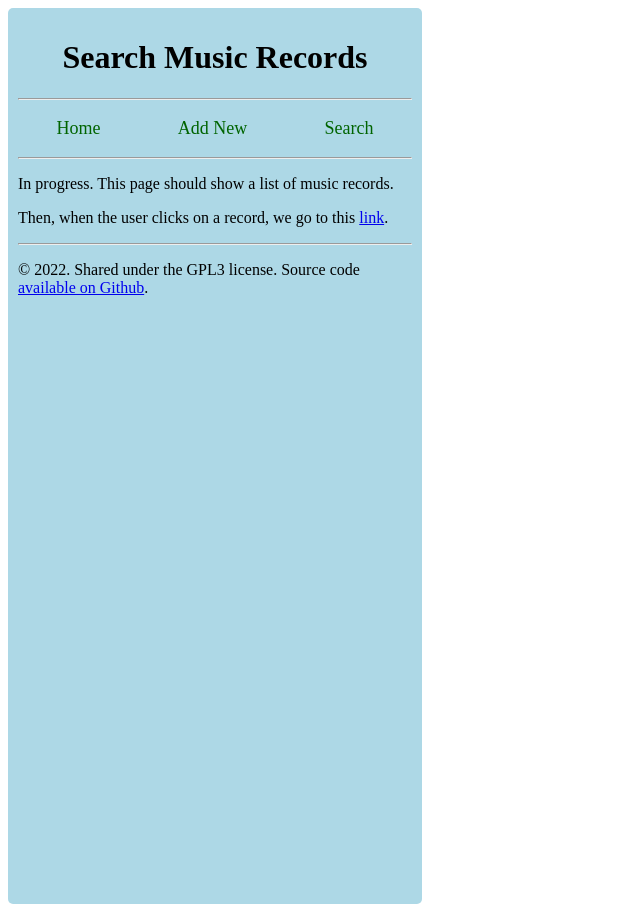
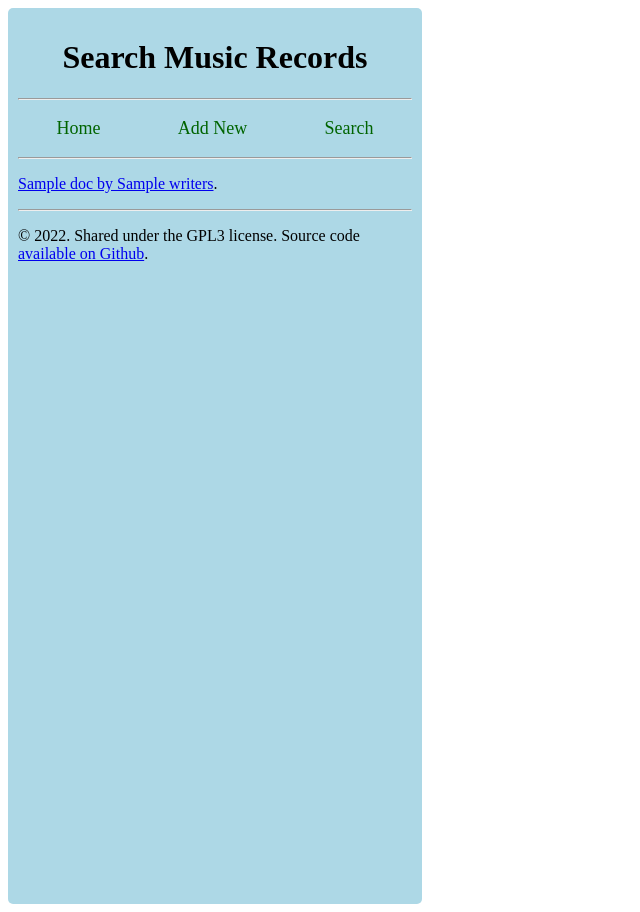
Before and after one commit to software-students-fall2022/web-app-exercise-team-6-1, a Flask app: template templates/searchRecord.html in a window 1280 px wide. Shown: the whole page, without its empty margins (0-640 px from the left). Run offline with Flask 2, Linux system fonts and the light colour scheme; the template is opened without the code that fills it: most values are stand-ins (such as "Sample title", 1, 10 or a date in 2020); parts of the project's set-up code (start-up, migrations or seed data) failed here and were passed over.

Commit message:
pushing search results

```diff
--- a/app.py
+++ b/app.py
@@ -4,6 +4,7 @@
 from flask import Flask, render_template, request, redirect, url_for, make_response
 from dotenv import dotenv_values
 
+import certifi
 import pymongo
 import datetime
 from bson.objectid import ObjectId
@@ -15,6 +16,7 @@ app = Flask(__name__)
 # load credentials and configuration options from .env file
 # if you do not yet have a file named .env, make one based on the template in env.example
 config = dotenv_values(".env")
+ca = certifi.where()
 
 # turn on debugging if in development mode
 if config['FLASK_ENV'] == 'development':
@@ -23,7 +25,7 @@ if config['FLASK_ENV'] == 'development':
 
 
 # connect to the database
-cxn = pymongo.MongoClient(config['MONGO_URI'], serverSelectionTimeoutMS=5000)
+cxn = pymongo.MongoClient(config['MONGO_URI'], serverSelectionTimeoutMS=5000, tlsCAFile=ca)
 try:
     # verify the connection works by pinging the database
     cxn.admin.command('ping') # The ping command is cheap and does not require auth.
@@ -162,10 +164,13 @@ def postRecord():
 @app.route('/searchRecord')
 def searchRecord():
 
+    #query = request.args["query"]
     #Idea used to check that songs are being added to the db:
     # Print each song's title, author as a list to the webpage
     # Temporary, just to ensure that db operations are working as intended
-    return render_template('searchRecord.html', nav=nav)
+    docs = db.songs.find()
+
+    return render_template('searchRecord.html', nav=nav, docs=docs)
 
 @app.route('/musicRecord')
 def musicRecord():
--- a/templates/searchRecord.html
+++ b/templates/searchRecord.html
@@ -10,12 +10,21 @@
 {% endblock %}
 
 {% block content %}
-    <p>
+    <!-- <p>
         In progress. This page should show a list of music records.
         {% block results %} {% endblock %}
-    </p>
-    <p>
+    </p> -->
+
+    {% for doc in docs%}
+
+        <p class="record">
+            <a href="{{ url_for('musicRecord') }}">{{doc.title}} by {{ doc.writers }}</a>.
+        </p>
+
+    {% endfor %}
+
+    <!-- <p>
         Then, when the user clicks on a record, we go to this
         <a href="{{ url_for('musicRecord') }}">link</a>.
-    </p>
+    </p> -->
 {% endblock %}
```
